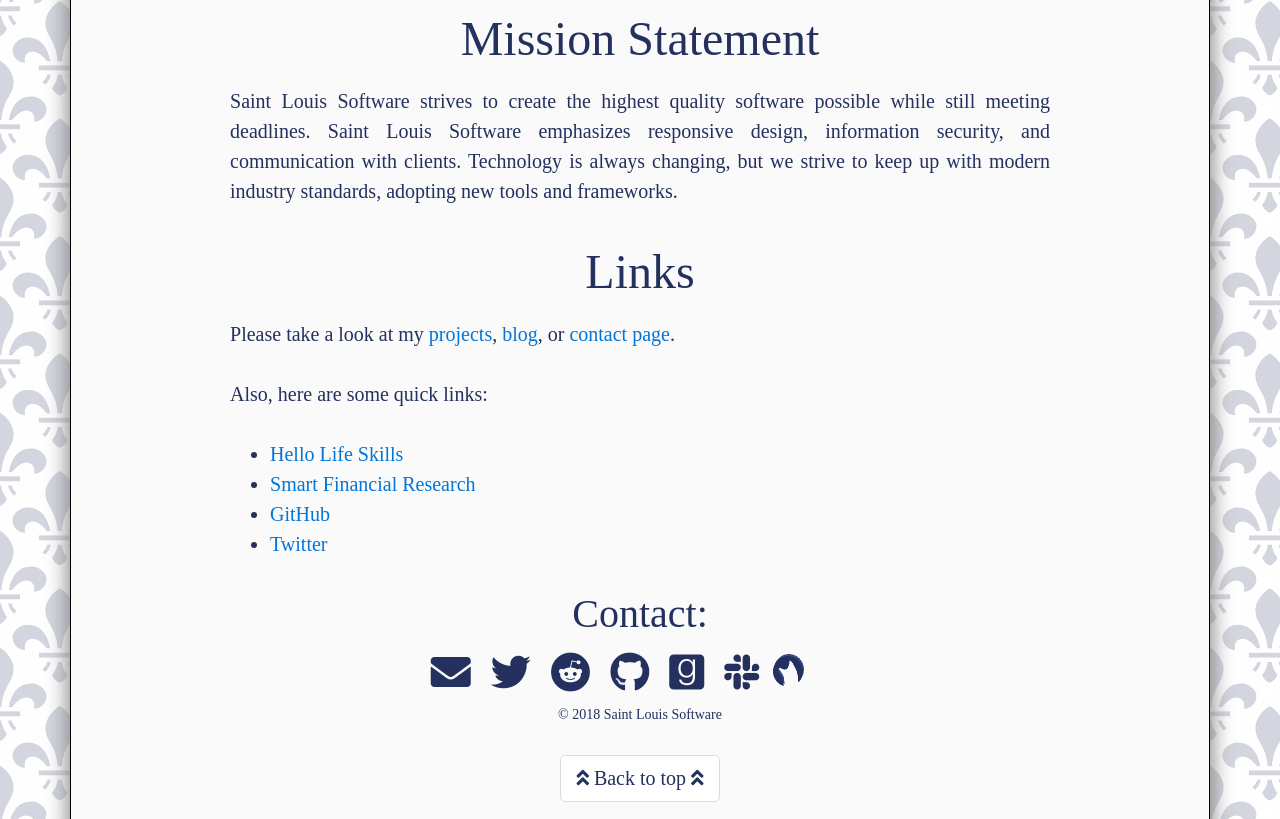
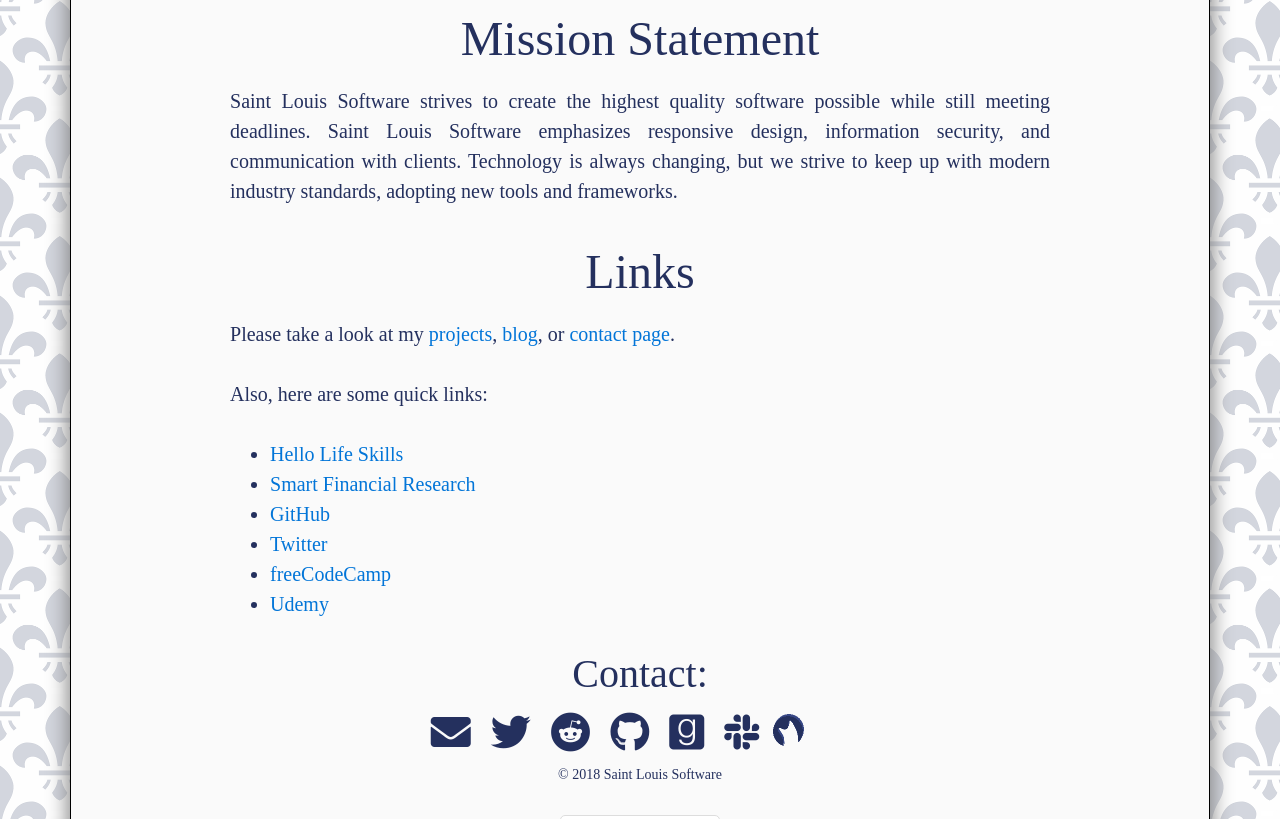
Before and after one commit to saintlouissoftware/saintlouissoftware, a plain HTML site: page html/index.html in a window 1280 px wide. Shown: the part 982-1801 px from the top of the page. Drawn offline with nearby package versions, Linux system fonts and the light colour scheme; a script that the page names is missing; a web font is replaced by a local one.

Commit message:
added udemy and freecodecamp links to index.html

```diff
--- a/html/index.html
+++ b/html/index.html
@@ -203,6 +203,8 @@
                 <li><a href="https://smartfinancialresearch.com/">Smart Financial Research</a></li>
                 <li><a href="http://github.com/0x416c616e">GitHub</a></li>
                 <li><a href="https://twitter.com/0x416c616e">Twitter</a></li>
+                <li><a href="https://www.freecodecamp.org/saintlouissoftware">freeCodeCamp</a></li>
+                <li><a href="https://www.udemy.com/user/nope-nope-4/">Udemy</a></li>
               </ul>
 
 
```
